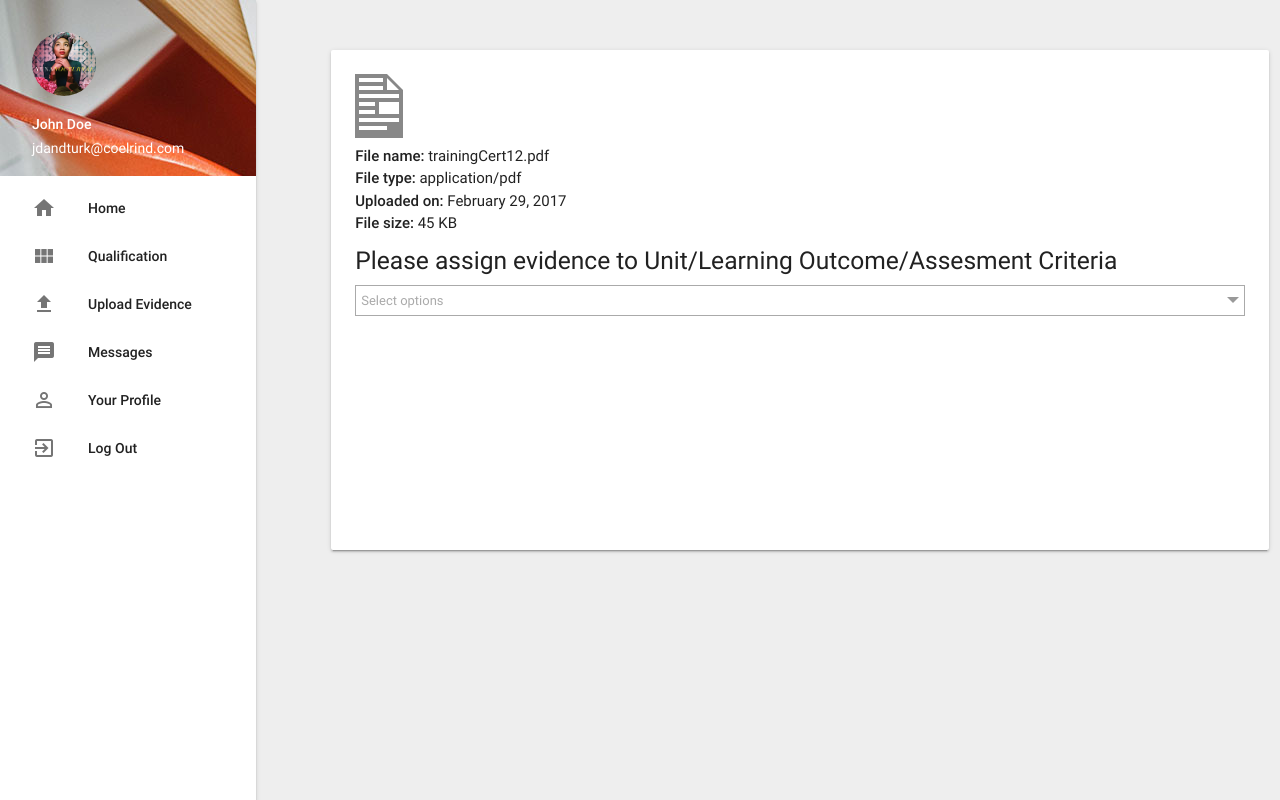
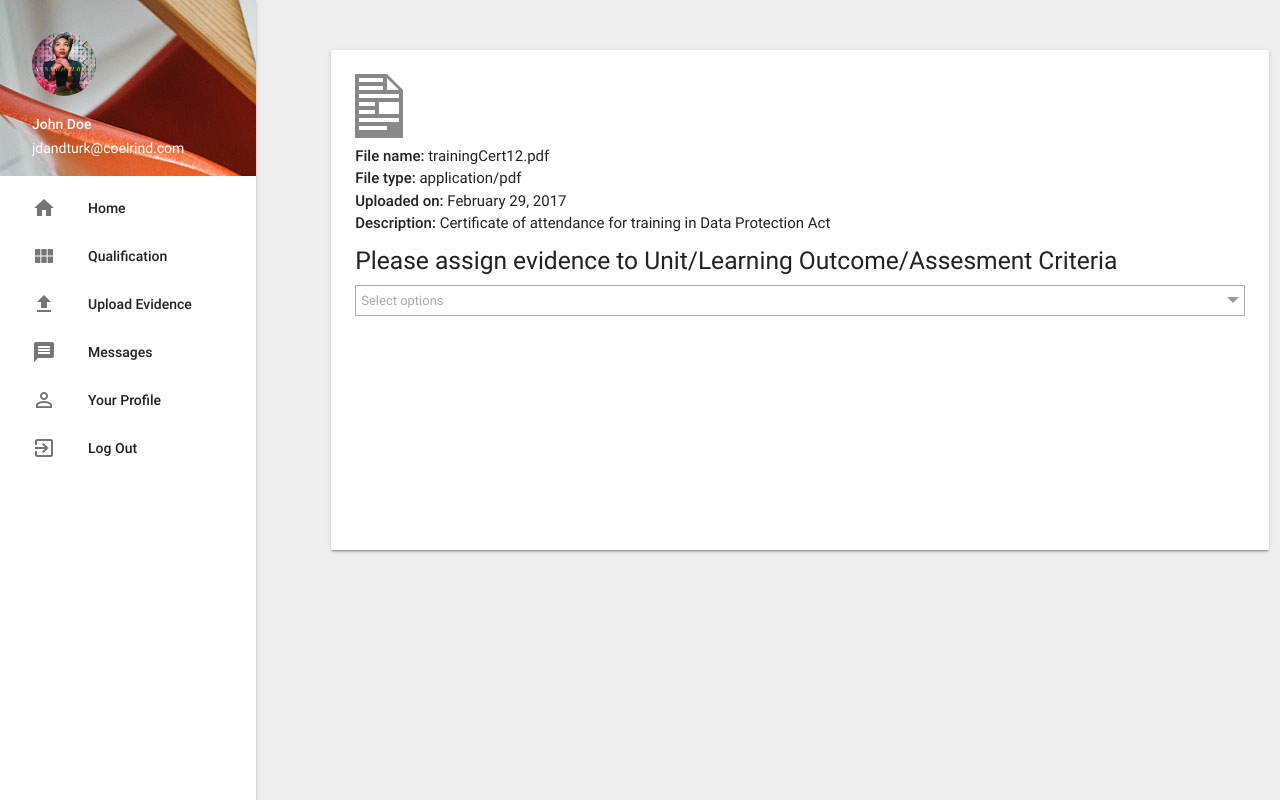
Before and after one commit to zz-james/portfolio_demo, a PHP site: page /upload.php in a window 1280 px wide. Run offline with PHP 8.4, Linux system fonts and the light colour scheme; some libraries are stand-ins or nearby versions.

Commit message:
changed text on file upload and testing vscode git

```diff
--- a/upload.php
+++ b/upload.php
@@ -43,8 +43,8 @@
               <div class="filename"><strong>File name:</strong> trainingCert12.pdf</div>
               <div class="filename"><strong>File type:</strong> application/pdf</div>
               <div class="uploaded"><strong>Uploaded on:</strong> February 29, 2017</div>
+<div class="description"><strong>Description:</strong> Certificate of attendance for training in Data Protection Act</div>
 
-              <div class="file-size"><strong>File size:</strong> 45 KB</div>
             </div>
 
 
```
